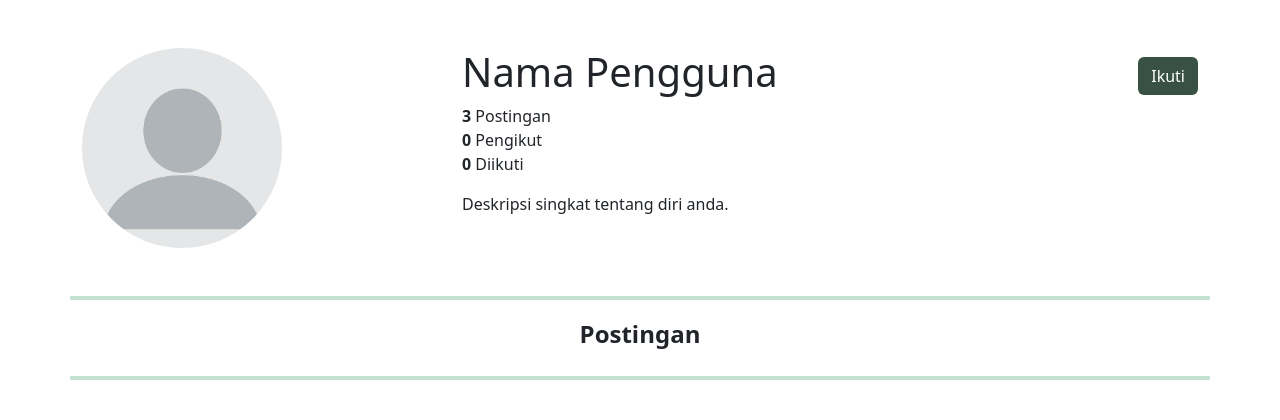
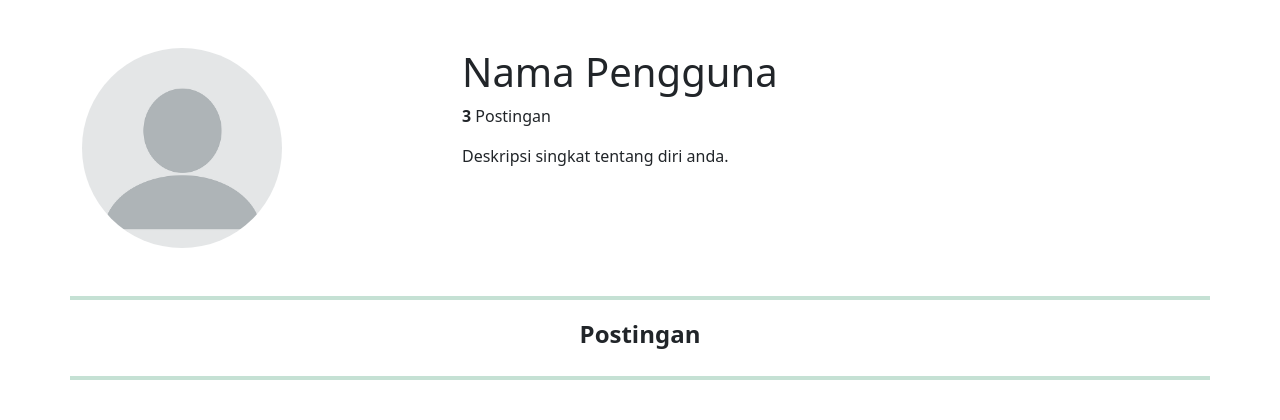
Before and after one commit to hikmatunrifka/aplikasi-e-t, a PHP site: page /profilLain.php in a window 1280 px wide. Shown: the part 82-502 px from the top of the page. Run offline with PHP 8.4, Linux system fonts and the light colour scheme; some libraries are stand-ins or nearby versions.

Commit message:
hapus tombol ikuti

```diff
--- a/profilLain.php
+++ b/profilLain.php
@@ -24,12 +24,9 @@ include'navbar.php';
       <div class="col-md-8">
         <div class="d-flex justify-content-between align-items-center">
           <h1>Nama Pengguna</h1>
-          <button type="button" class="btn text-white" style="background-color: #395144"">Ikuti</button>
         </div>
         <ul class="list-unstyled">
           <li><strong>3</strong> Postingan</li>
-          <li><strong>0</strong> Pengikut</li>
-          <li><strong>0</strong> Diikuti</li>
         </ul>
         <p class="mb-4">Deskripsi singkat tentang diri anda.</p>
       </div>
```
